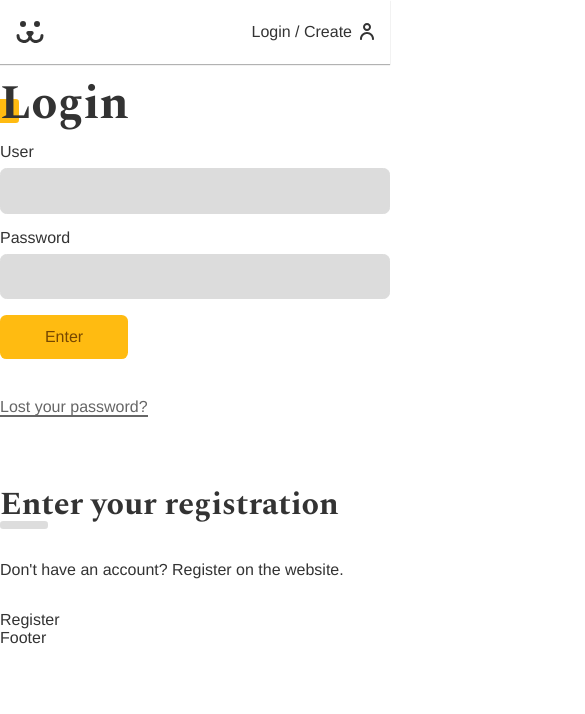
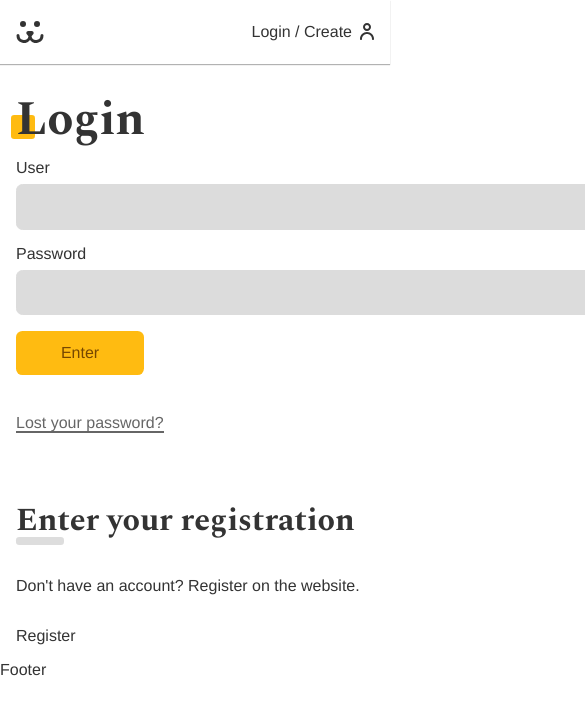
Before and after one commit to Lebarbote/dogs-project, a React (Vite) app: page /login in a window 390 px wide. Shown: the top 714 px of the page, 585 px wide, since content can reach past the window. Built offline with nearby package versions, Linux system fonts and the light colour scheme.

Commit message:
create login background

```diff
--- a/src/Components/Login/Login.jsx
+++ b/src/Components/Login/Login.jsx
@@ -5,6 +5,7 @@
 import LoginPasswordLost from './LoginCreate';
 import LoginPasswordReset from './LoginCreate';
 import { UserContext } from '../../UserContext';
+import styles from './Login.module.css';
 
 const Login = () => {
   const { login } = React.useContext(UserContext);
@@ -12,7 +13,8 @@
   if (login === true) return <Navigate to="/account" />;
 
   return (
-    <div>
+    <section className={styles.login}>
+      <div className={styles.forms}>
         <Routes>
           <Route path="/" element={<LoginForm />} />
           <Route path="create" element={<LoginCreate />} />
@@ -20,6 +22,7 @@
           <Route path="reset" element={<LoginPasswordReset />} />
         </Routes>
       </div>
+    </section>
   );
 };
 
--- /dev/null
+++ b/src/Components/Login/Login.module.css
@@ -0,0 +1,30 @@
+.login {
+  display: grid;
+  grid-template-columns: 1fr 1fr;
+  min-width: 100vh;
+  gap: 2rem;
+}
+
+.login::before {
+  display: block;
+  content: '';
+  background: url('../../Assets/login.jpg') no-repeat center center;
+  background-size: cover;
+}
+
+.forms {
+  max-width: 30rem;
+  padding: 1rem;
+}
+
+@media ( max-width: 40rem) {
+  .login {
+    grid-template-columns: 1fr;
+  }
+  .login::before {
+    display: none;
+  }
+  .forms {
+    max-width: 100%;
+  }
+}
```
Lines whose indentation alone changed are shown as unchanged.
